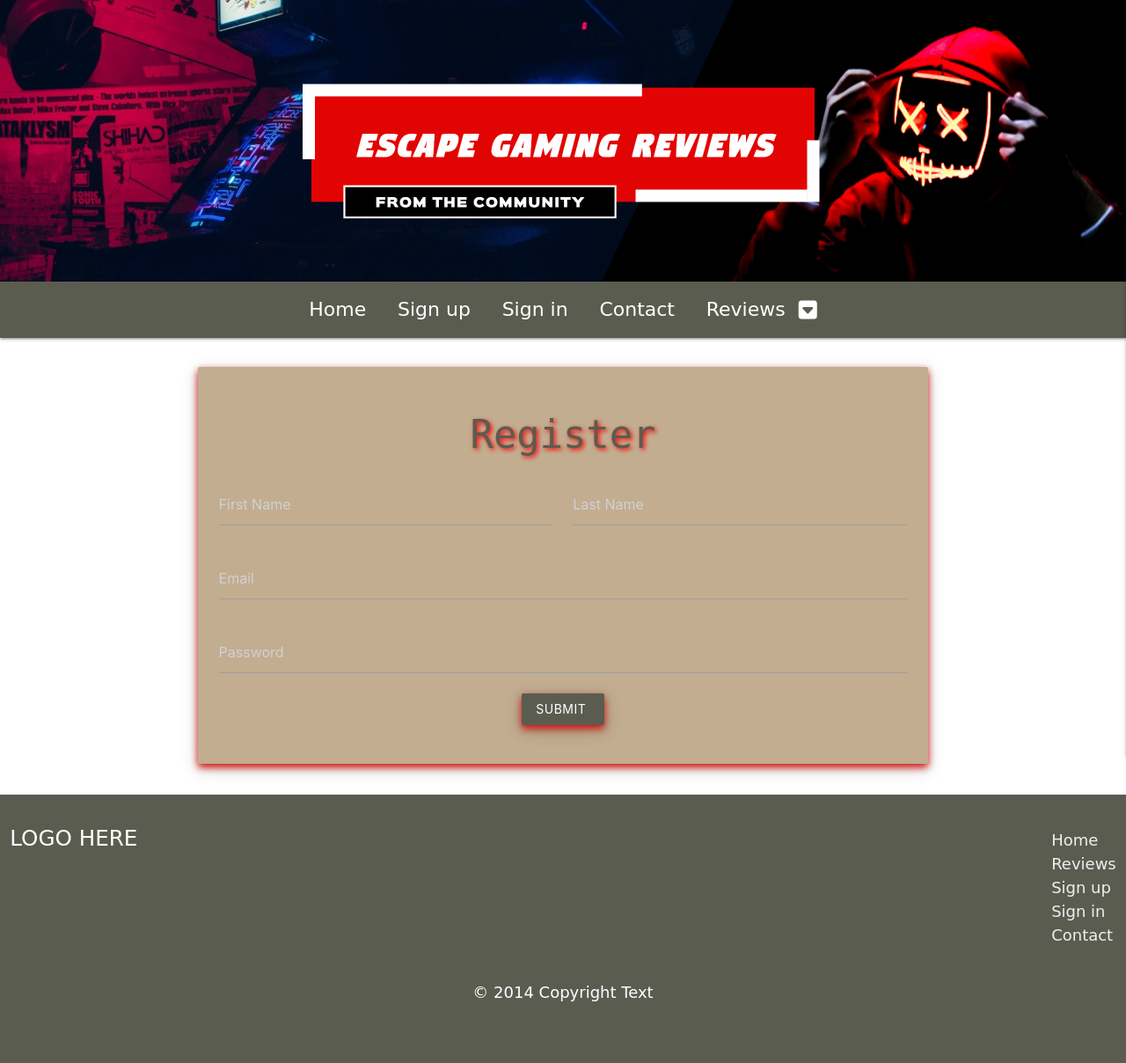
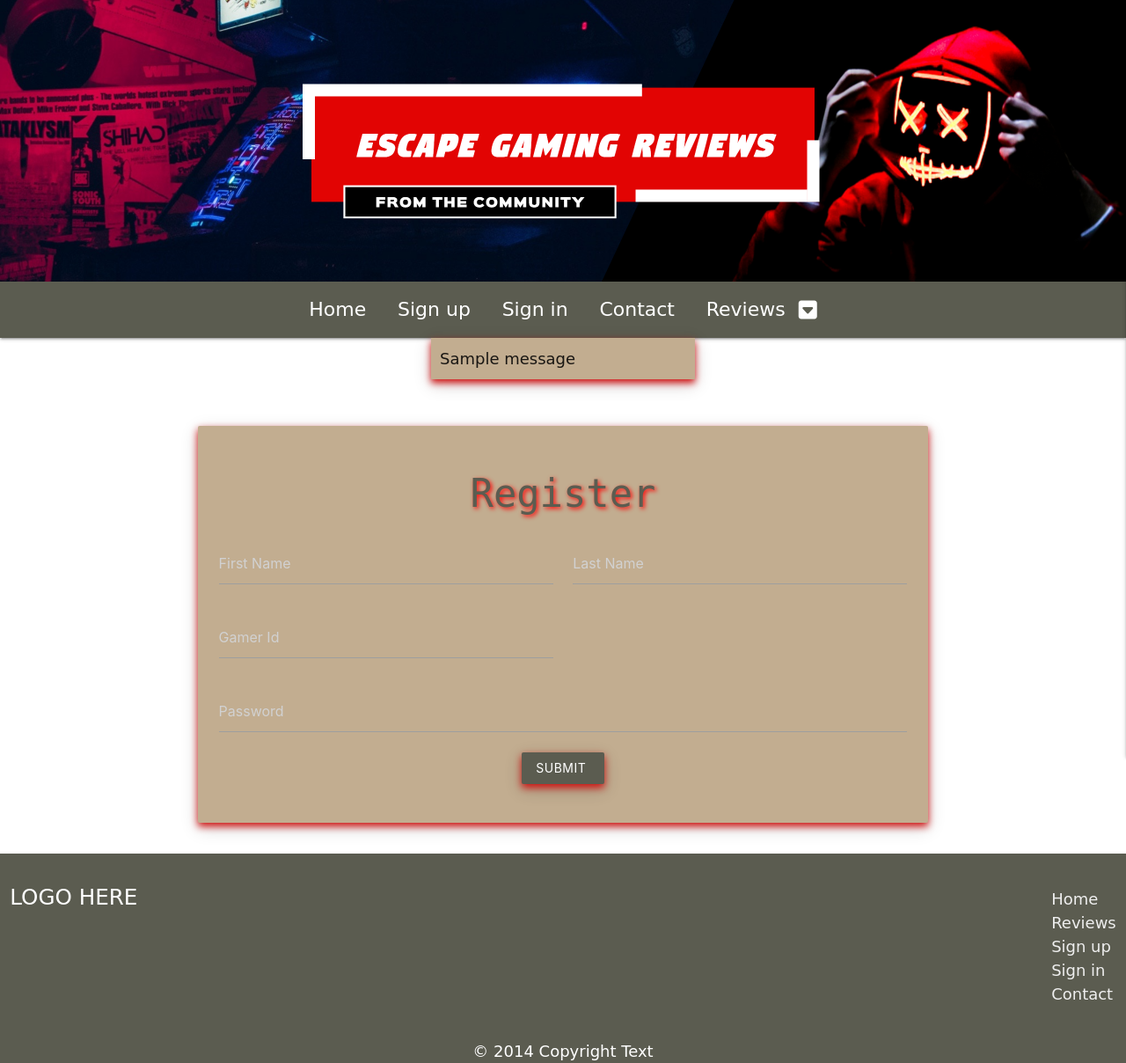
Before and after one commit to JJBR13/Justin-Brown-milestone-project-3, a Flask app: page /sign_up in a window 1280 px wide. Shown: the whole page at 88% size. Before the commit the page ends 1138 px from the top, so only its background shows below. Run offline with Flask 2, Linux system fonts and the light colour scheme; one stand-in notice (Sample message) is shown; some libraries are stand-ins or nearby versions; some web fonts are replaced.

Commit message:
Sign up POST completed, plus flash structure added further css

```diff
--- a/app.py
+++ b/app.py
@@ -1,7 +1,7 @@
 import os
 from flask import (
     Flask, render_template,
-    flash, redirect, session, url_for)
+    flash, redirect, request, session, url_for)
 from flask_pymongo import PyMongo
 # Allows objects to be taken from DB
 from bson.objectid import ObjectId
@@ -31,6 +31,26 @@ def home():
 
 @app.route("/sign_up", methods=["GET", "POST"])
 def register():
+    if request.method == "POST":
+        # checking user exits
+        existing_gamer = mongo.db.gamer_id.find_one(
+            {"gamer_id": request.form.get("gamer_id").lower()})
+
+        if existing_gamer:
+            flash("Sorry this gamer Id has been taken")
+            return redirect(url_for("register"))
+
+        register = {
+            "gamer_id": request.form.get("gamer_id").lower(),
+            "password": generate_password_hash(request.form.get("password"))
+        }
+
+        # insert user to db
+        mongo.db.gamer_id.insert_one(register)
+
+        # user into session (cookie)
+        session["gamer"] = request.form.get("gamerId").lower()
+        flash("Gamer Registration Complete")
     return render_template("sign_up.html")
 
 
--- a/static/css/style.css
+++ b/static/css/style.css
@@ -74,3 +74,12 @@ nav.nav-center ul li a {
     box-shadow : 0 4px 8px 0 rgba(208, 17, 16, 1), 0 6px 20px 0 rgba(0, 0, 0, 0.19);
     filter: brightness(130%);
 }
+
+/* -------------------------------------- flash messages */
+
+.flash-container {
+    max-width: 300px;
+    padding: 10px;
+    background-color: #C2AD90;
+    box-shadow : 0 4px 8px 0 rgba(208, 17, 16, 1), 0 6px 20px 0 rgba(0, 0, 0, 0.19);
+}
--- a/templates/base.html
+++ b/templates/base.html
@@ -58,6 +58,19 @@
     </ul>
   </header>
 
+  <!-- Flash Messages -->
+  <section>
+    {% with messages = get_flashed_messages() %}
+        {% if messages %}
+            {% for message in messages %}
+                <div class="row flash-container">
+                  {{ message }}
+                </div>
+            {% endfor %}
+        {% endif %}
+    {% endwith %}
+  </section>
+
   <main>
     {% block content %}
     {% endblock %}
--- a/templates/sign_up.html
+++ b/templates/sign_up.html
@@ -10,20 +10,21 @@
 
                 <!-- First & Last name -->
                 <div class="input-field col s6">
-                    <input placeholder="First Name" id="first_name" name="first_name" type="text" class="validate">
+                    <input placeholder="First Name" id="first_name" name="first_name" type="text" class="validate" required>
                 </div>
                 <div class="input-field col s6">
                     <input placeholder="Last Name" id="last_name"  name="last_name" type="text" class="validate">
                 </div>
 
-                <!-- Email -->
-                    <div class="input-field col s12">
-                        <input placeholder="Email" id="email" name="email" type="email" class="validate">
-                    </div>
+                <!-- Gamer ID -->
+                <div class="input-field col s6">
+                    <input id="gamer_id" name="gamer_id" placeholder="Gamer Id" type="text" minlength="5" maxlength="20"
+                        pattern="^[a-zA-Z0-9]{5,15}$" class="validate" required>
+                </div>
 
                 <!-- Password -->
                 <div class="input-field col s12">
-                    <input placeholder="Password" id="password" name="password" type="password" class="validate">
+                    <input placeholder="Password" id="password" name="password" type="password" class="validate"  minlength="5" required>
                 </div>
 
                 <!-- Submit btn -->
```
